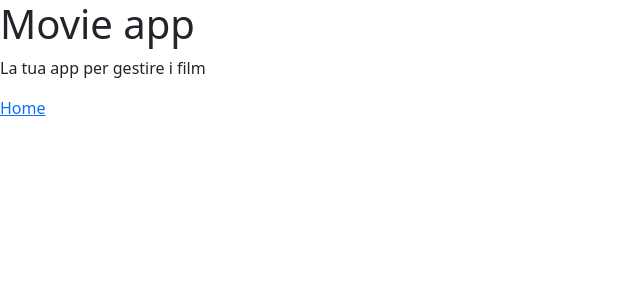
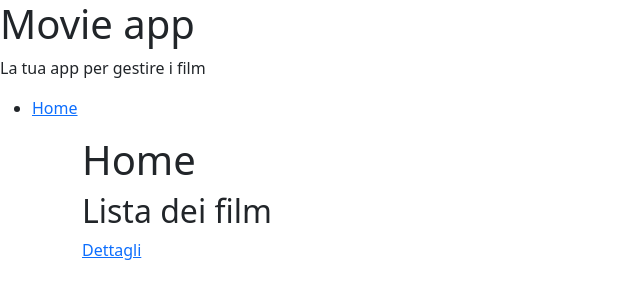
Before and after one commit to MassimilianoTusini/webapp-react, a React (Vite) app: page / in a window 1280 px wide. Shown: the top 300 px of the page, without its empty margins (0-640 px from the left). Built offline with nearby package versions, Linux system fonts and the light colour scheme.

Commit message:
Completa esercizio

```diff
--- a/src/components/MovieCard.jsx
+++ b/src/components/MovieCard.jsx
@@ -1,13 +1,9 @@
 import { Link } from "react-router-dom";
 
-export default function MovieCard({ movie }) {
+export default function MovieCard() {
     return (
         <div>
-            <h3>{movie.title}</h3>
-            <p>{movie.director}</p>
-            <p>{movie.genre}</p>
-            <p>{movie.release_year}</p>
-            <Link to={`/movie/${movie.id}`}>Dettagli</Link>
+            <Link to={`/movie/:id`}>Dettagli</Link>
         </div>
     )
 }
--- a/src/components/Navbar.jsx
+++ b/src/components/Navbar.jsx
@@ -3,7 +3,11 @@ import { Link } from "react-router-dom";
 export default function Navbar() {
   return (
     <nav>
-      <Link to="/">Home</Link>
+      <ul>
+        <li>
+          <Link to="/">Home</Link>
+        </li>
+      </ul>
     </nav>
   );
 }
--- a/src/pages/Home.jsx
+++ b/src/pages/Home.jsx
@@ -1,5 +1,11 @@
 import MovieCard from "../components/MovieCard"
 
 export default function Home() {
-
+    return (
+        <>
+            <h1>Home</h1>
+            <h2>Lista dei film</h2>
+            <MovieCard/>
+        </>
+    )
 }
--- a/src/pages/MovieDetail.jsx
+++ b/src/pages/MovieDetail.jsx
@@ -0,0 +1,11 @@
+import { Link } from "react-router-dom";
+
+export default function MovieDetail() {
+    return (
+        <>
+            <h2>Titolo del film</h2>
+            <p>Dettagli del film</p>
+            <Link to="/">Torna alla home</Link>
+        </>
+    )
+}
```
